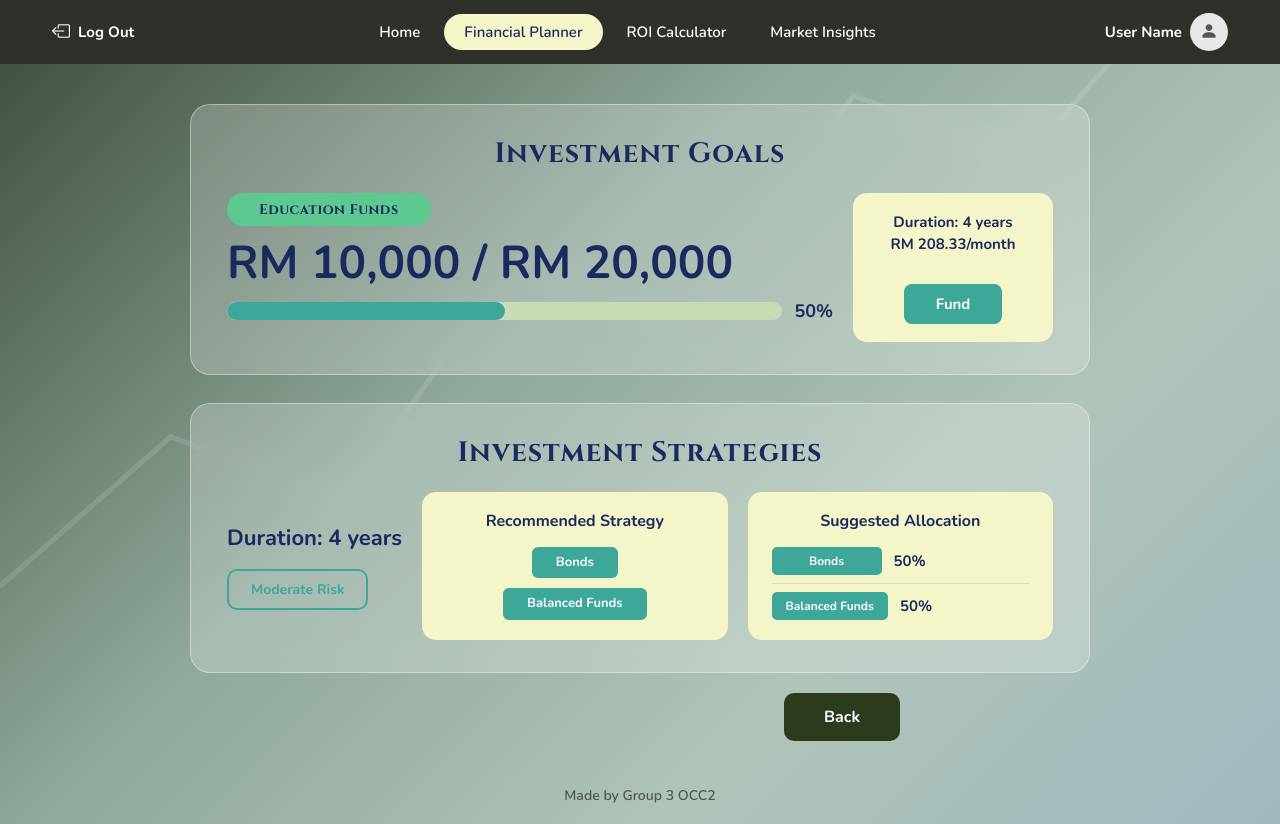
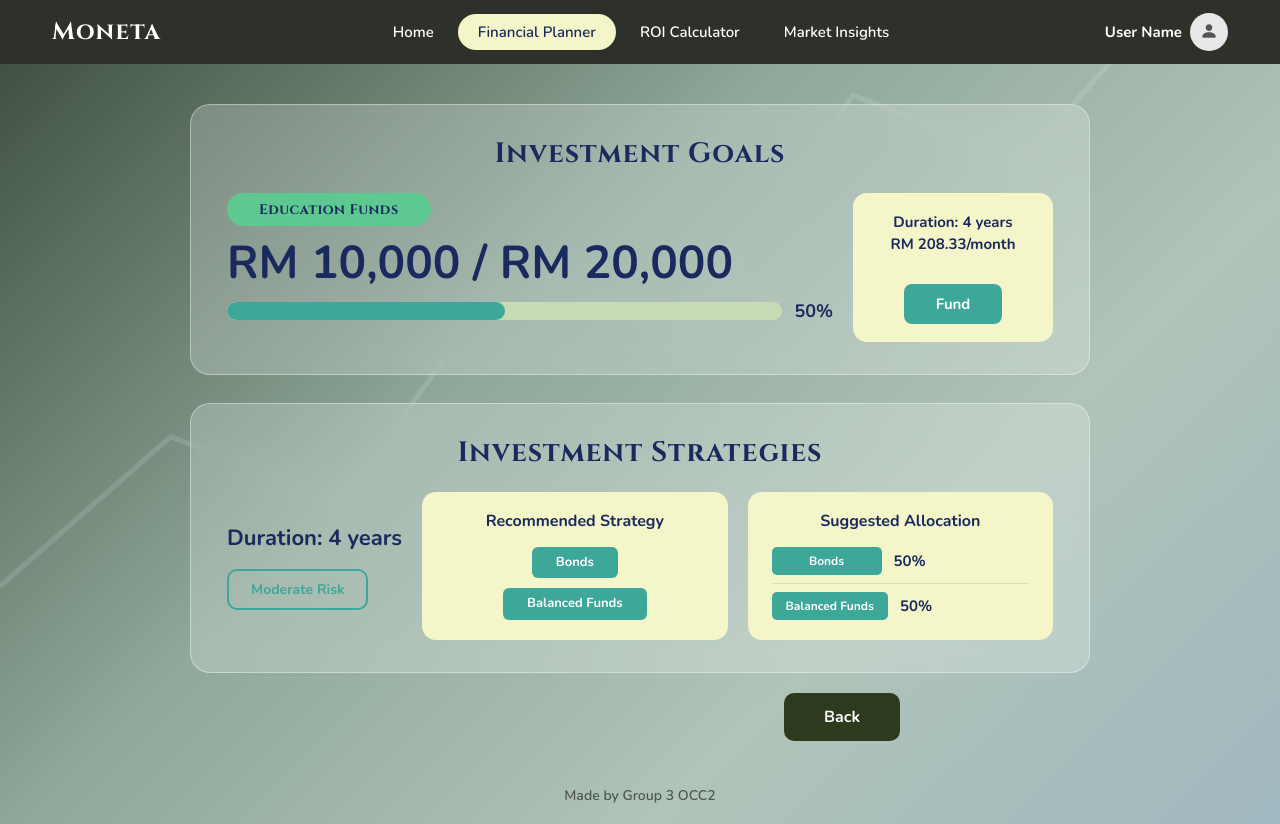
Before and after one commit to penguin-trooper/Personal-Financial-Planning-System, a website: page Financial_planner.html in a window 1280 px wide. Drawn offline with nearby package versions, Linux system fonts and the light colour scheme.

Commit message:
Use 'Moneta' brand and update navbar styles
Replace scattered "Log Out" branding with a unified "Moneta" brand across Financial_planner.html, Investment_goals.html and home-page.html (removed logout icon/text and updated Financial_planner link href to home-page.html). Update navbar typography in Financial_planner.css, Investment_goals.css, investment-strategy.css and the inline home-page styles to use 'Cinzel' serif, bold weight, 1.5rem size and 0.05em letter-spacing to standardize the site header appearance.

```diff
--- a/Financial_planner.css
+++ b/Financial_planner.css
@@ -38,8 +38,10 @@ body {
 }
 
 .moneta-navbar .navbar-brand {
-    font-weight: 700;
-    font-size: 15px;
+    font-family: 'Cinzel', serif;
+    font-weight: bold;
+    font-size: 1.5rem;
+    letter-spacing: 0.05em;
     color: #fff !important;
     display: flex;
     align-items: center;
--- a/Financial_planner.html
+++ b/Financial_planner.html
@@ -18,9 +18,8 @@
 
     <nav class="navbar navbar-expand-lg moneta-navbar sticky-top">
         <div class="container-fluid px-4">
-            <a class="navbar-brand" href="#">
-                <i class="bi bi-box-arrow-left"></i>
-                Log Out
+            <a class="navbar-brand" href="home-page.html">
+                Moneta
             </a>
             <button class="navbar-toggler" type="button" data-bs-toggle="collapse" data-bs-target="#navbarContent">
                 <span class="navbar-toggler-icon"></span>
--- a/Investment_goals.css
+++ b/Investment_goals.css
@@ -43,8 +43,10 @@ nav {
     align-items: center;
     gap: 8px;
     color: #fff;
-    font-weight: 700;
-    font-size: 15px;
+    font-family: 'Cinzel', serif;
+    font-weight: bold;
+    font-size: 1.5rem;
+    letter-spacing: 0.05em;
     cursor: pointer;
     text-decoration: none;
 }
--- a/investment-strategy.css
+++ b/investment-strategy.css
@@ -35,8 +35,10 @@ body {
 }
 
 .moneta-navbar .navbar-brand {
-    font-weight: 700;
-    font-size: 15px;
+    font-family: 'Cinzel', serif;
+    font-weight: bold;
+    font-size: 1.5rem;
+    letter-spacing: 0.05em;
     color: #fff !important;
     display: flex;
     align-items: center;
```
Also changed, not shown: Investment_goals.html (+1 -7 lines), home-page.html (+5 -4 lines).
